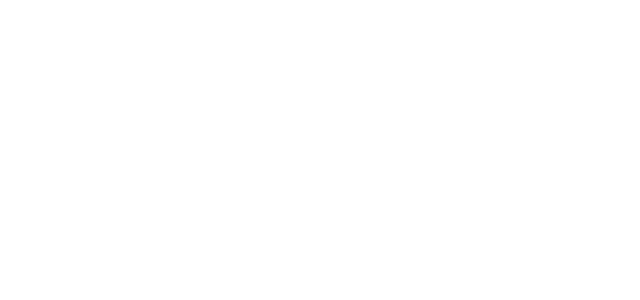
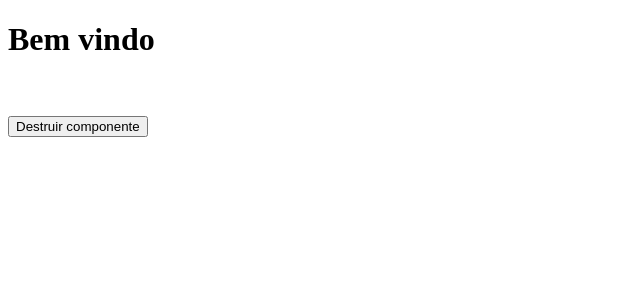
Before and after one commit to gesielbr/meu-primeiro-app, an Angular app: page / in a window 1280 px wide. Shown: the top 300 px of the page, without its empty margins (0-640 px from the left). Built offline with nearby package versions, Linux system fonts and the light colour scheme.

Commit message:
NgDestroy

```diff
--- a/src/app/app.component.ts
+++ b/src/app/app.component.ts
@@ -1,9 +1,27 @@
-import { Component } from '@angular/core';
+import {
+  Component,
+  OnInit,
+  DoCheck,
+  AfterContentInit,
+  AfterContentChecked,
+  AfterViewInit,
+  AfterViewChecked,
+} from '@angular/core';
 
 @Component({
   selector: 'app-root',
-  template: '<router-outlet></router-outlet>',
+  template: `
+    <app-title *ngIf="destruir"></app-title><br /><br />
+    <button (click)="destruirComponent()">Destruir componente</button>
+    <router-outlet></router-outlet>
+  `,
 })
-export class AppComponent {
-  title = 'meu-primeiro-app';
+export class AppComponent implements OnInit {
+  public destruir: boolean = true;
+  constructor() {}
+  ngOnInit(): void {}
+
+  public destruirComponent() {
+    this.destruir = !this.destruir;
+  }
 }
--- a/src/app/title/title.component.html
+++ b/src/app/title/title.component.html
@@ -1 +1 @@
-<h1>{{ title }}</h1>
+<h1>{{ qqrvariavel }}</h1>
--- a/src/app/title/title.component.ts
+++ b/src/app/title/title.component.ts
@@ -1,14 +1,17 @@
-import { Component, OnInit } from '@angular/core';
+import { Component, Input, OnDestroy, OnInit } from '@angular/core';
 
 @Component({
   selector: 'app-title',
   templateUrl: './title.component.html',
   styleUrls: ['./title.component.scss'],
 })
-export class TitleComponent implements OnInit {
-  public title: string = 'Bem vindo';
+export class TitleComponent implements OnInit, OnDestroy {
+  @Input() public qqrvariavel: string = 'Bem vindo';
 
   constructor() {}
+  ngOnInit(): void {}
 
-  ngOnInit(): void {}
+  ngOnDestroy(): void {
+    alert('Component destruído!');
+  }
 }
```
